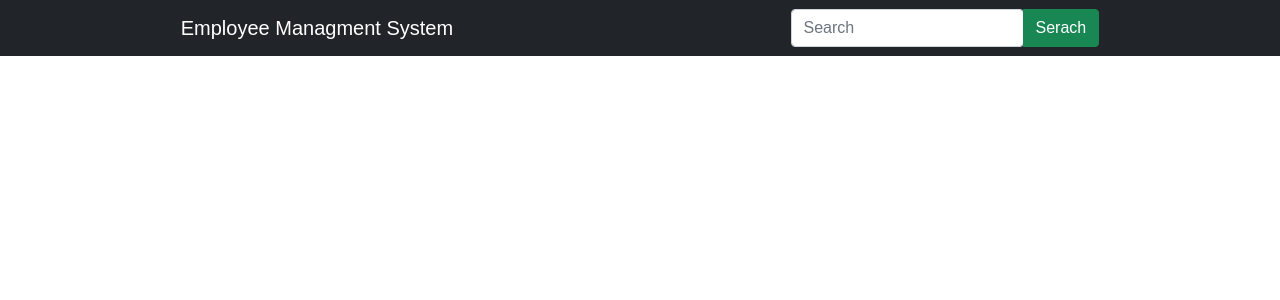
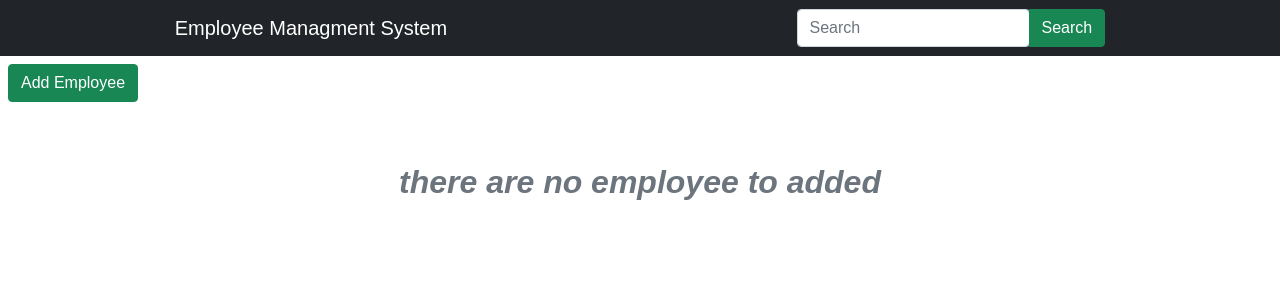
Before and after one commit to akashkhot12/Angular, an Angular app in the folder employee_crud/: page / in a window 1280 px wide. Shown: the top 300 px of the page. Built offline with nearby package versions, Linux system fonts and the light colour scheme.

Commit message:
header file

```diff
--- a/employee_crud/src/app/app.component.html
+++ b/employee_crud/src/app/app.component.html
@@ -1 +1,18 @@
-<app-header></app-header>
+<div class="container-fluid g-0">
+  <app-header></app-header>
+</div>
+<main>
+  <div class="toolbar">
+    <div class="add-employee">
+      <button type="button" class="btn btn-success m-2 ">Add Employee</button>
+    </div>
+  </div>
+
+  <!-- area to display employee -->
+<div class="row mt-5">
+  <div class="col text-center">
+    <span class="text-secondary fs-2 fw-bold fst-italic">there are no employee to added</span>
+  </div>
+</div>
+
+</main>
--- a/employee_crud/src/app/header/header.component.css
+++ b/employee_crud/src/app/header/header.component.css
@@ -0,0 +1,4 @@
+.search
+{
+  margin-left: 20px;
+}
--- a/employee_crud/src/app/header/header.component.html
+++ b/employee_crud/src/app/header/header.component.html
@@ -9,7 +9,8 @@
         aria-label="Search"
         aria-describedby="search-addon"
       />
-      <button type="button" class="btn btn-success">Serach</button>
+      <button type="button" class="btn btn-success search ">Search</button>
     </form>
+
   </div>
 </nav>
```
